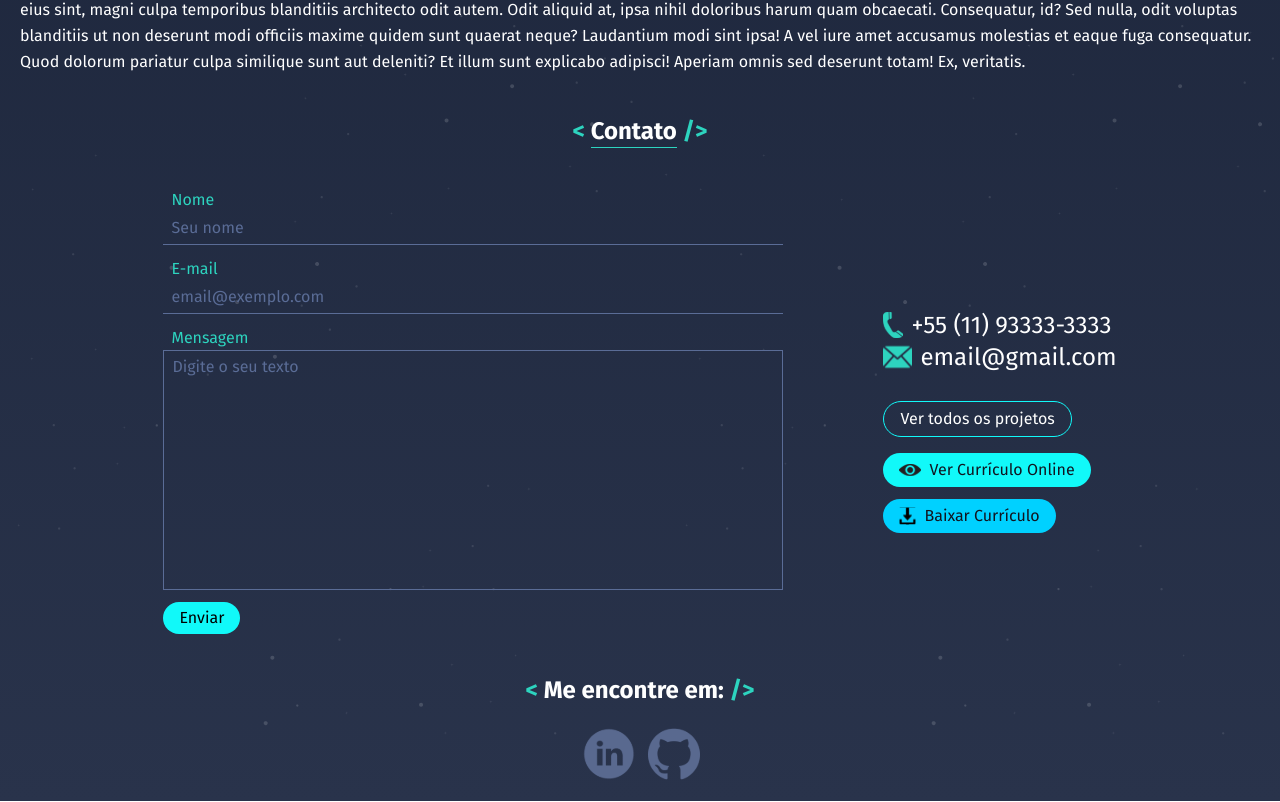
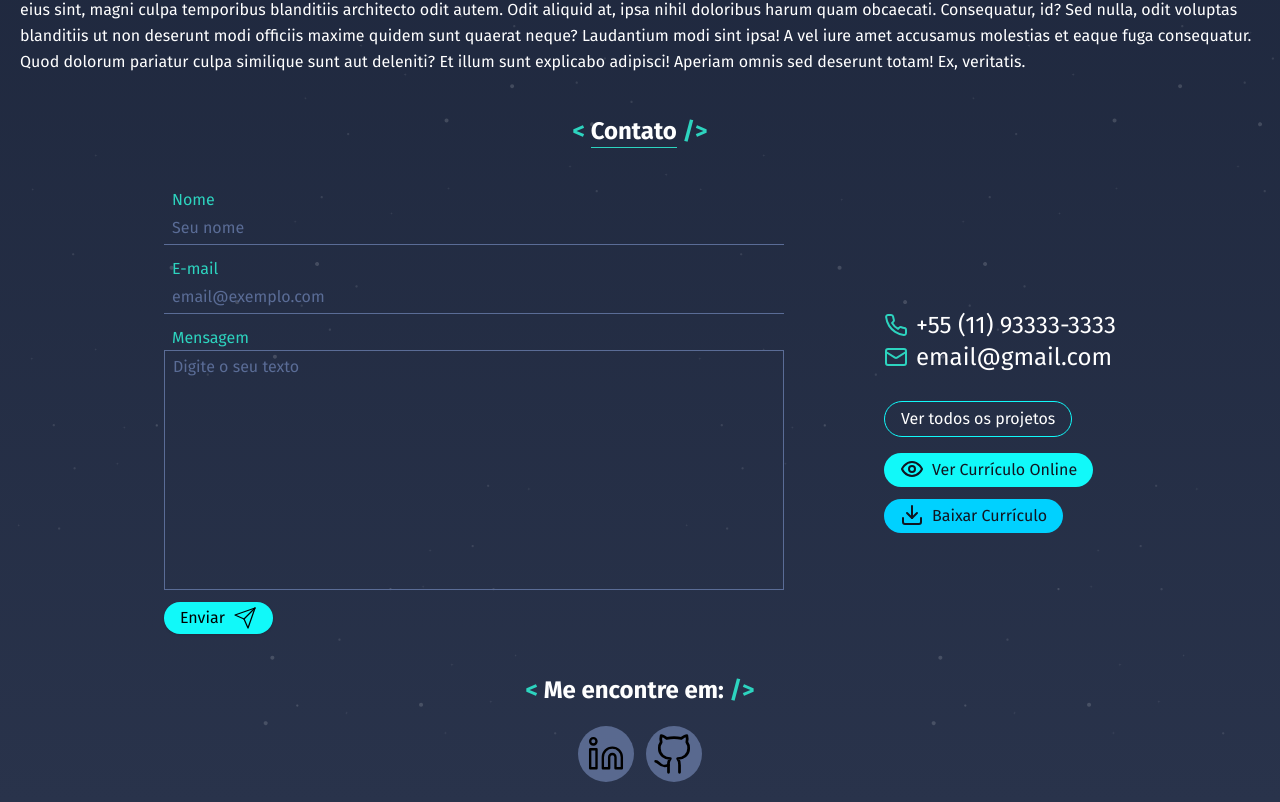
Before and after one commit to ogustavohp/portfolio, a Next.js app: page /projects/1 in a window 1280 px wide. Shown: the part 1480-2282 px from the top of the page. Built offline with nearby package versions, Linux system fonts and the light colour scheme.

Commit message:
add `lucide react` and change icons

```diff
--- a/package.json
+++ b/package.json
@@ -15,6 +15,7 @@
     "autoprefixer": "10.4.15",
     "eslint": "8.49.0",
     "eslint-config-next": "13.4.19",
+    "lucide-react": "^0.279.0",
     "next": "13.4.19",
     "postcss": "8.4.29",
     "react": "18.2.0",
--- a/src/app/projects/[id]/page.tsx
+++ b/src/app/projects/[id]/page.tsx
@@ -4,8 +4,7 @@ import Image from 'next/image'
 import Typography from '@/components/Typography'
 import Tag from '@/components/SkillsAndTechnologies/Tag'
 import TypeOfProject from '@/components/Projects/TypeOfProject'
-import gitHubGreenIcon from '@/assets/githubIconGreen.svg'
-import eyeIcon from '@/assets/eye.svg'
+import { Eye, Github } from 'lucide-react'
 
 interface ParamsType {
   id: string
@@ -45,13 +44,13 @@ export default function Page({ params }: { params: ParamsType }) {
         <TypeOfProject sideProject />
         <div className="flex gap-6">
           <div className="flex gap-2 rounded-full bg-primary-500 px-2">
-            <Image alt="ícone do GitHub" src={gitHubGreenIcon} />
+            <Github className="self-center" />
             <Typography Tag="span" apparentTag="p" style={'text-slate-900'}>
               GitHub
             </Typography>
           </div>
           <div className="flex gap-2 rounded-full bg-secondary-500 px-2">
-            <Image alt="ícone de um olho" src={eyeIcon} />
+            <Eye className="self-center" />
             <Typography Tag="span" apparentTag="p" style={'text-slate-900'}>
               Ver Projeto Online
             </Typography>
--- a/src/components/AboutMe/CurriculumLinks.tsx
+++ b/src/components/AboutMe/CurriculumLinks.tsx
@@ -1,8 +1,7 @@
 import React from 'react'
 import Button from '../Button'
-import eye from '@/assets/eye.svg'
-import download from '@/assets/download.svg'
 import db from '@/db/db.json'
+import { Eye, Download } from 'lucide-react'
 
 interface ICurriculum {
   col?: boolean
@@ -15,9 +14,17 @@ export default function CurriculumLinks({ col = false }: ICurriculum) {
         col ? 'flex-col items-start ' : ''
       }`}
     >
-      <Button icon={eye}>{db.aboutMe.cvOnline.text}</Button>
-      <Button icon={download} variant="FillSecondary">
-        {db.aboutMe.cvDownload.text}
+      <Button>
+        <span className="flex gap-2">
+          <Eye />
+          {db.aboutMe.cvOnline.text}
+        </span>
+      </Button>
+      <Button variant="FillSecondary">
+        <span className="flex gap-2">
+          <Download />
+          {db.aboutMe.cvDownload.text}
+        </span>
       </Button>
     </div>
   )
--- a/src/components/Button/index.tsx
+++ b/src/components/Button/index.tsx
@@ -1,16 +1,13 @@
 import React, { ReactNode } from 'react'
 import Typography from '../Typography'
-import Image from 'next/image'
 
 interface IButton {
-  icon?: string
   children: ReactNode
   variant?: 'FillPrimary' | 'FillSecondary' | 'primary' | 'secondary'
   large?: boolean
 }
 
 export default function Button({
-  icon,
   children,
   variant = 'FillPrimary',
   large = false,
@@ -28,7 +25,6 @@ export default function Button({
         large ? 'text-xl' : ''
       } px-4 py-1`}
     >
-      {icon && <Image alt="ícone de um olho" src={icon} />}
       <Typography
         Tag="p"
         apparentTag="p"
--- a/src/components/Footer/index.tsx
+++ b/src/components/Footer/index.tsx
@@ -1,18 +1,20 @@
-import React from 'react'
+'use client'
+import React, { useState } from 'react'
 import Typography from '../Typography'
-import Image from 'next/image'
-import iconTel from '@/assets/tel.svg'
-import iconEmail from '@/assets/emailIcon.svg'
 import Button from '../Button'
-import iconLinkedIn from '@/assets/linkedinIcon.svg'
-import iconGitHub from '@/assets/githubIcon.svg'
 import db from '@/db/db.json'
 import CurriculumLinks from '../AboutMe/CurriculumLinks'
+import { Send, Phone, Mail, Linkedin, Github } from 'lucide-react'
+import colors from '@/db/colors.json'
 
 const contact = db.contact
 const findMeOn = db.findMeOn
 
 export default function Footer() {
+  const [data, setData] = useState('')
+  function handleSubmit(e: React.FormEvent<HTMLFormElement>) {
+    e.preventDefault()
+  }
   return (
     <footer
       className="mx-5 mt-10 flex flex-wrap justify-center gap-x-20 gap-y-3"
@@ -25,8 +27,8 @@ export default function Footer() {
         </Typography>
       </div>
 
-      {/* Inputs */}
-      <div className="flex w-full flex-col md:w-1/2">
+      {/* Form */}
+      <form onSubmit={handleSubmit} className="flex w-full flex-col md:w-1/2">
         {/* input name */}
         <div className="flex w-full flex-col items-start">
           <label htmlFor="name" className="ml-2 text-base text-primary-500">
@@ -65,16 +67,20 @@ export default function Footer() {
             className="h-60 w-full resize-none border border-iconcolor-400 bg-transparent px-2 py-1 text-base text-white placeholder:text-iconcolor-400"
           />
         </div>
-        <button className="mt-3 self-start rounded-full bg-secondary-500 px-4 py-1">
+        <button
+          type="submit"
+          className="mt-3 flex gap-2 self-end rounded-full bg-secondary-500 px-4 py-1 shadow transition-all hover:bg-blue-500 md:self-start"
+        >
           Enviar
+          <Send strokeWidth={1.25} />
         </button>
-      </div>
+      </form>
 
       {/* tel / email */}
       <div className="flex flex-col items-start justify-center">
         {/* Telefone */}
         <div className="ml-5 mt-5 flex gap-2">
-          <Image alt="ícone de um telefone" src={iconTel} />
+          <Phone color={colors.primary[500]} className="self-center" />
           <Typography Tag="span" apparentTag="contact">
             +55 (11) 93333-3333
           </Typography>
@@ -82,7 +88,7 @@ export default function Footer() {
 
         {/* email */}
         <div className="ml-5 flex gap-2">
-          <Image alt="ícone de uma carta" src={iconEmail} />
+          <Mail color={colors.primary[500]} className="self-center" />
           <Typography Tag="span" apparentTag="contact">
             email@gmail.com
           </Typography>
@@ -99,11 +105,19 @@ export default function Footer() {
           {findMeOn.title}
         </Typography>
         <div className="my-5 flex items-center gap-3">
-          <a href="#" target="_blank">
-            <Image alt="icone do LinkedIn" src={iconLinkedIn} />
+          <a
+            href="#"
+            target="_blank"
+            className="flex h-14 w-14 justify-center rounded-full bg-[#59698F]"
+          >
+            <Linkedin size={38} className="self-center" strokeWidth={1.5} />
           </a>
-          <a href="#" target="_blank">
-            <Image alt="icone do GitHub" src={iconGitHub} />
+          <a
+            href="#"
+            target="_blank"
+            className="flex h-14 w-14 justify-center rounded-full bg-[#59698F]"
+          >
+            <Github className="self-center" size={44} strokeWidth={1.5} />
           </a>
         </div>
       </div>
--- /dev/null
+++ b/src/db/colors.json
@@ -0,0 +1,62 @@
+{
+  "blueButton": {
+   "50": "#e6faff",
+    "100": "#b0f1ff",
+    "200": "#8aeaff",
+    "300": "#54e0ff",
+    "400": "#33daff",
+    "500": "#00d1ff",
+    "600": "#00bee8",
+    "700": "#0094b5",
+    "800": "#00738c",
+    "900": "#00586b"
+  },
+  "primary": {
+   "50": "#eafbf9",
+    "100": "#bef2eb",
+    "200": "#9eebe2",
+    "300": "#72e2d4",
+    "400": "#57ddcc",
+    "500": "#2dd4bf",
+    "600": "#29c1ae",
+    "700": "#209788",
+    "800": "#197569",
+    "900": "#135950"
+  },
+  "secondary": {
+   "50": "#e7fefe",
+    "100": "#b5fdfd",
+    "200": "#92fcfc",
+    "300": "#60fbfb",
+    "400": "#41fafa",
+    "500": "#11f9f9",
+    "600": "#0fe3e3",
+    "700": "#0cb1b1",
+    "800": "#098989",
+    "900": "#076969"
+  },
+  "bgColor": {
+   "50": "#eaebed",
+    "100": "#bdc0c7",
+    "200": "#9da1ac",
+    "300": "#707686",
+    "400": "#545c6f",
+    "500": "#29334b",
+    "600": "#252e44",
+    "700": "#1d2435",
+    "800": "#171c29",
+    "900": "#111520"
+  },
+  "iconColor": {
+   "50": "#eaedf2",
+    "100": "#bfc6d6",
+    "200": "#a0aac3",
+    "300": "#7584a7",
+    "400": "#5a6c96",
+    "500": "#31477c",
+    "600": "#2d4171",
+    "700": "#233258",
+    "800": "#1b2744",
+    "900": "#151e34"
+  }
+}
```
Also changed, not shown: src/assets/eye.svg (deleted), 1 other file (tests, documents, lock files or other folders).
